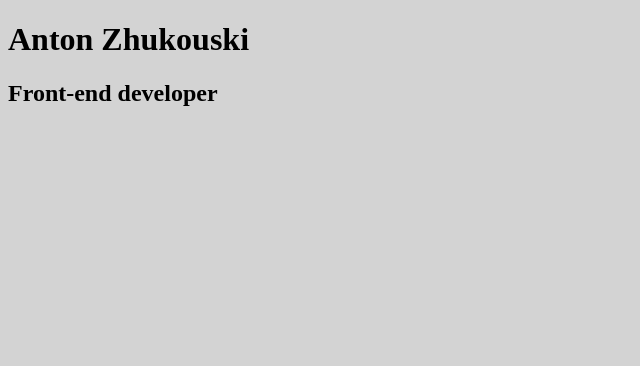
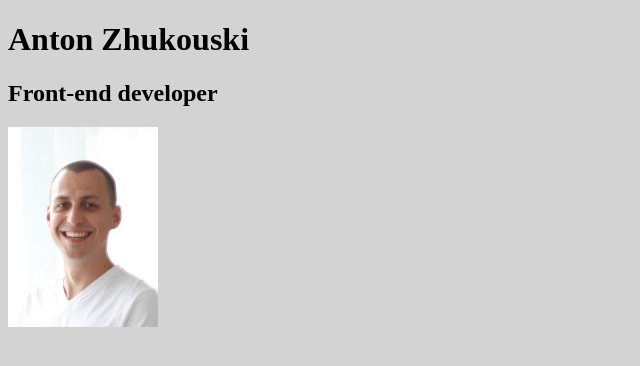
Before and after one commit to antonzhukouski/rsschool-cv, a plain HTML site: page index.html in a window 1280 px wide. Shown: the whole page, without its empty margins (0-640 px from the left). Drawn offline with Linux system fonts and the light colour scheme.

Commit message:
feat: add Anton's photo and style for it

```diff
--- a/index.html
+++ b/index.html
@@ -10,5 +10,6 @@
 <body>
   <h1>Anton Zhukouski</h1>
   <h2>Front-end developer</h2>
+  <img src="./AntonZhukouski.jpg">
 </body>
 </html>
--- a/style.css
+++ b/style.css
@@ -1,3 +1,7 @@
 body {
   background-color: lightgray;
 }
+
+body img {
+  max-width: 150px;
+}
```
Also changed, not shown: AntonZhukouski.jpg (added).
